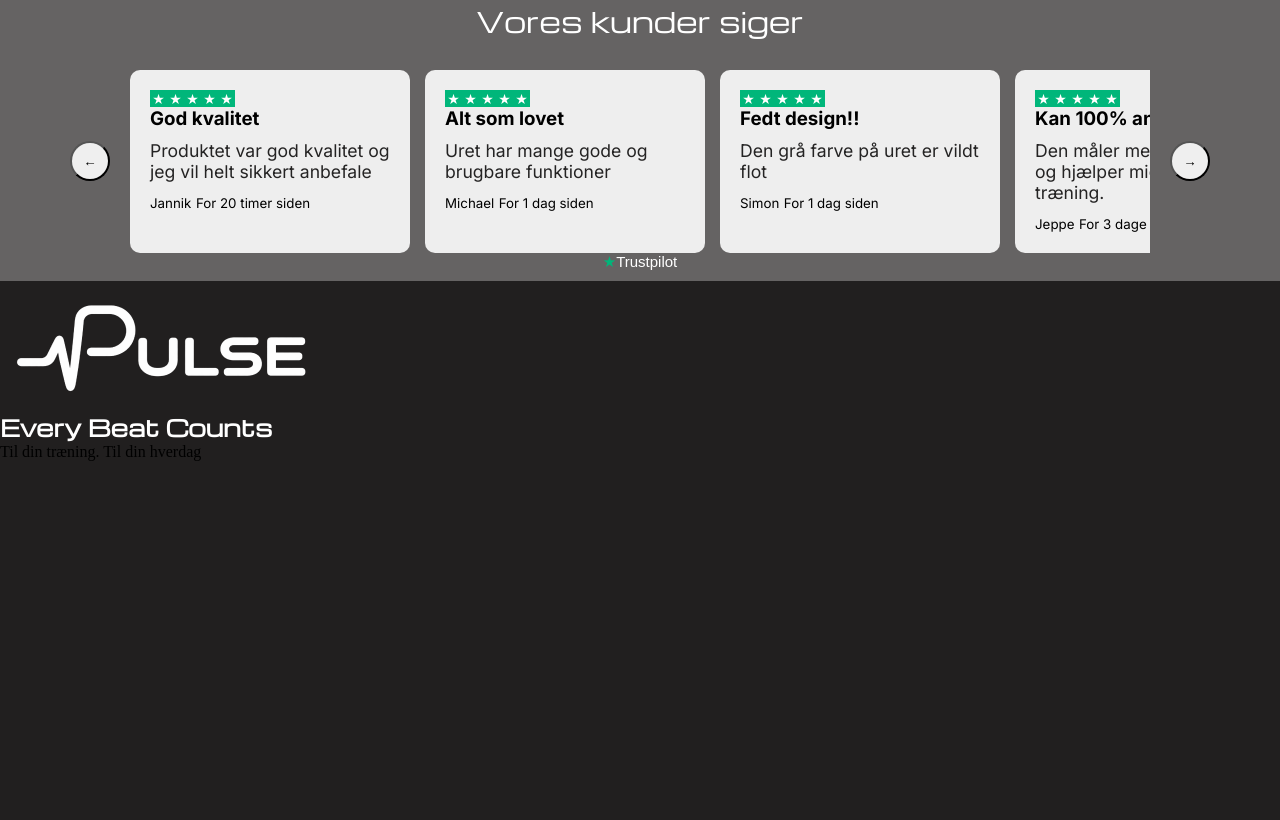
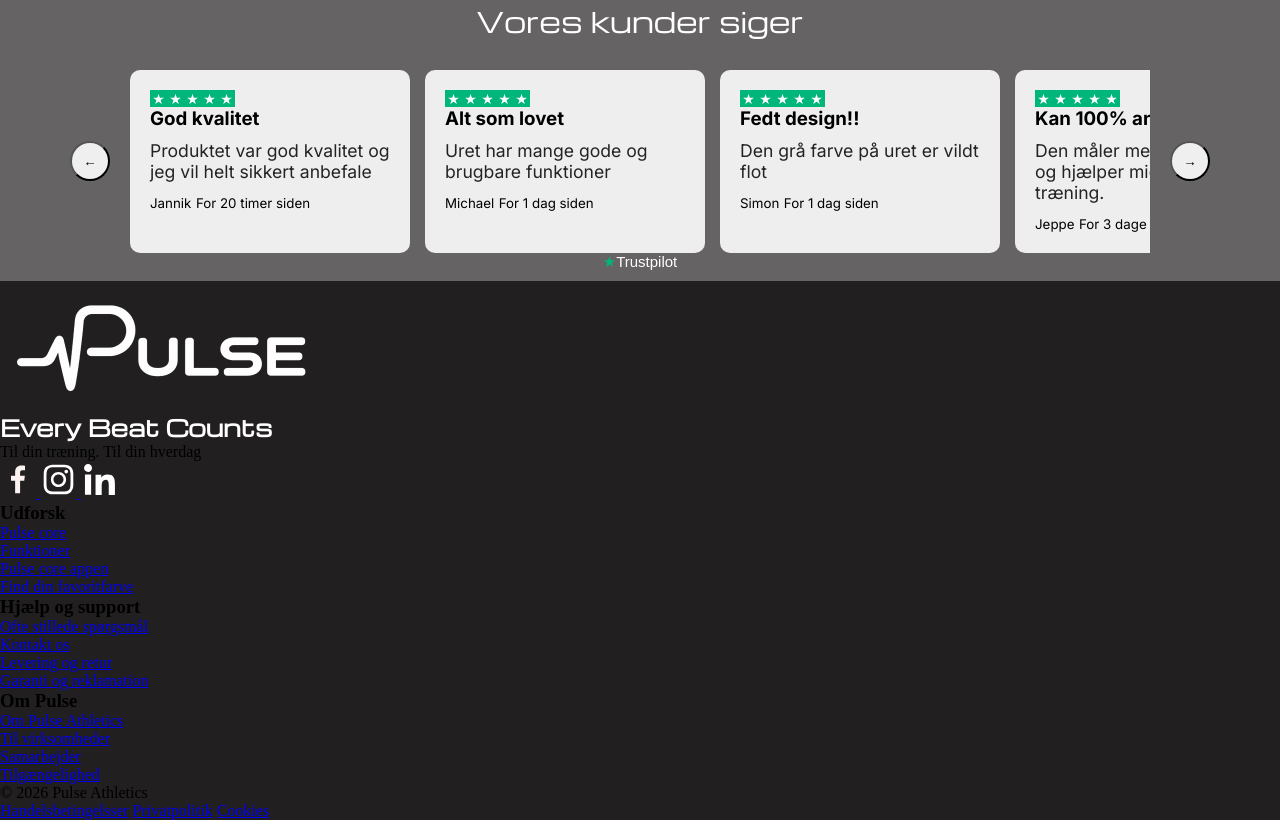
Before and after one commit to Nannati03/pulse-core-eksamen-1-semester, a plain HTML site: page index.html in a window 1280 px wide. Shown: the part 4573-5393 px from the top of the page. Before the commit the page ends 5034 px from the top, so only its background shows below. Drawn offline with nearby package versions, Linux system fonts and the light colour scheme.

Commit message:
Html til footer

```diff
--- a/index.html
+++ b/index.html
@@ -703,7 +703,75 @@
             </a>
             <h4 class="footer-h4">Every Beat Counts</h4>
             <p class="footer-p">Til din træning. Til din hverdag</p>
+            <div class="footer-social">
+                <a href="https://www.facebook.com/">
+                    <img src="img/facebook.svg" alt="Facebook">
+                </a>
+                <a href="https://www.instagram.com/">
+                    <img src="img/instagram.svg" alt="Instagram">
+                </a>
+                <a href="https://www.linkedin.com/">
+                    <img src="img/linkedin.svg" alt="Linkedin">
+                </a>
+            </div>
         </div>
+        <div class="footer-kolonne">
+            <h3>Udforsk</h3>
+            <ul>
+                <li>
+                    <a href="#">Pulse core</a>
+                </li>
+                <li>
+                    <a href="#">Funktioner</a>
+                </li>
+                <li>
+                    <a href="#">Pulse core appen</a>
+                </li>
+                <li>
+                    <a href="#">Find din favoritfarve</a>
+                </li>
+            </ul>
+        </div>
+        <div class="footer-kolonne">
+            <h3>Hjælp og support</h3>
+            <ul>
+                <li>
+                    <a href="#">Ofte stillede spørgsmål</a>
+                </li>
+                <li>
+                    <a href="#">Kontakt os</a>
+                </li>
+                <li>
+                    <a href="#">Levering og retur</a>
+                </li>
+                <li>
+                    <a href="#">Garanti og reklamation</a>
+                </li>
+            </ul>
+        </div>
+        <div class="footer-kolonne">
+            <h3>Om Pulse</h3>
+            <ul>
+                <li>
+                    <a href="#">Om Pulse Athletics</a>
+                </li>
+                <li>
+                    <a href="#">Til virksomheder</a>
+                </li>
+                <li>
+                    <a href="#">Samarbejder</a>
+                </li>
+                <li>
+                    <a href="#">Tilgængelighed</a>
+                </li>
+            </ul>
+        </div>
+    </div>
+    <div class="footer-bund">
+        <p>&copy; 2026 Pulse Athletics</p>
+        <a href="#">Handelsbetingelsser</a>
+        <a href="#">Privatpolitik</a>
+        <a href="#">Cookies</a>
     </div>
 </footer>
 
```
Also changed, not shown: img/facebook.svg (renamed from facebook.svg), img/instagram.svg (renamed from instagram.svg), img/linkedin.svg (renamed from linkedin.svg).
